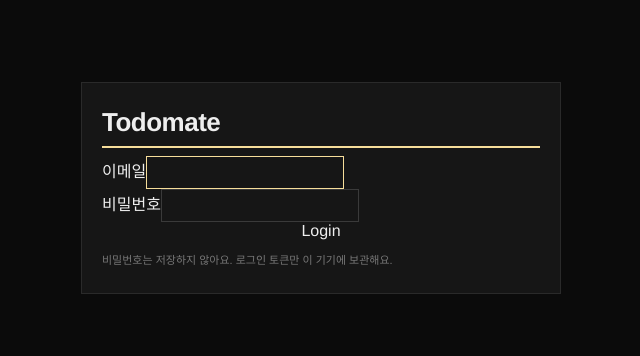
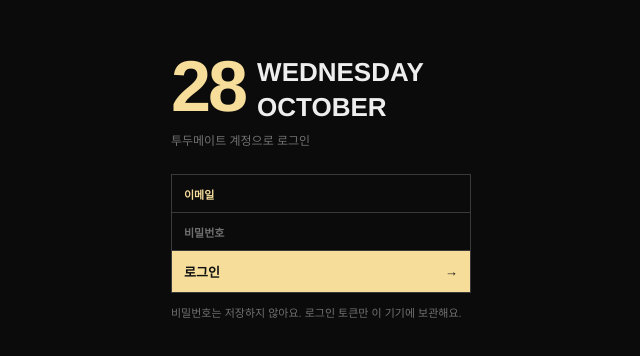
Before and after one commit to eheka78/todomate-desktop, a React (Vite) app: page / in a window 1280 px wide. Shown: the part 212-568 px from the top of the page, without its empty margins (319-959 px from the left). Built offline with nearby package versions, Linux system fonts and the light colour scheme; no server answers.

Commit message:
feat: 로그인 화면과 토스트를 붙은 버튼 디자인으로 통일

```diff
--- a/src/App.tsx
+++ b/src/App.tsx
@@ -20,7 +20,7 @@ type TodoScreenProps = {
 
 function TodoScreen({ token, onLogout, theme }: TodoScreenProps) {
   const [selected, setSelected] = useState(() => new Date());
-  const { toast, show, dismiss } = useToast();
+  const { toast, show, showError, dismiss } = useToast();
 
   const [range, setRange] = useState<{ from: number; to: number } | null>(
     null,
@@ -30,7 +30,7 @@ function TodoScreen({ token, onLogout, theme }: TodoScreenProps) {
   const { goals, todos, loading, add, toggle, edit, remove } = useTodos({
     token,
     date,
-    onError: show,
+    onError: showError,
     onSessionLost: onLogout,
   });
   const stats = useDayStats({ token, range, date, todos, loading });
--- a/src/components/LoginScreen.tsx
+++ b/src/components/LoginScreen.tsx
@@ -34,14 +34,28 @@ export default function LoginScreen({ onLogin, notice }: Props) {
     }
   }
 
+  const today = new Date();
+  const weekday = today
+    .toLocaleDateString("en-US", { weekday: "long" })
+    .toUpperCase();
+  const month = today
+    .toLocaleDateString("en-US", { month: "long" })
+    .toUpperCase();
+
   return (
     <main className="login">
-      <form className="card login-card" onSubmit={submit}>
-        <div className="card-title">
-          <b>Todomate</b>
+      <form className="login-col" onSubmit={submit}>
+        <div className="big-date">
+          <span className="big-date-num">{today.getDate()}</span>
+          <span className="big-date-text">
+            <span>{weekday}</span>
+            <span>{month}</span>
+          </span>
         </div>
-        <label>
-          이메일
+        <p className="login-hello">투두메이트 계정으로 로그인</p>
+        <div className="login-box">
+          <label className="login-field">
+            <span>이메일</span>
             <input
               type="email"
               value={email}
@@ -50,8 +64,8 @@ export default function LoginScreen({ onLogin, notice }: Props) {
               required
             />
           </label>
-        <label>
-          비밀번호
+          <label className="login-field">
+            <span>비밀번호</span>
             <input
               type="password"
               value={password}
@@ -59,10 +73,12 @@ export default function LoginScreen({ onLogin, notice }: Props) {
               required
             />
           </label>
+          <button className="login-submit" disabled={busy}>
+            <span>{busy ? "로그인 중…" : "로그인"}</span>
+            <span aria-hidden>→</span>
+          </button>
+        </div>
         {error && <p className="login-error">{error}</p>}
-        <button className="primary" disabled={busy}>
-          {busy ? "로그인 중…" : "Login"}
-        </button>
         <p className="login-note">
           비밀번호는 저장하지 않아요. 로그인 토큰만 이 기기에 보관해요.
         </p>
--- a/src/components/Toast.tsx
+++ b/src/components/Toast.tsx
@@ -5,7 +5,16 @@ type Props = { toast: ToastState | null; onDismiss: () => void };
 export default function Toast({ toast, onDismiss }: Props) {
   if (!toast) return null;
   return (
-    <div className="toast" role="status" key={toast.id}>
+    <div
+      className={`toast${toast.error ? " error" : ""}`}
+      role={toast.error ? "alert" : "status"}
+      key={toast.id}
+    >
+      {toast.error && (
+        <span className="toast-mark" aria-hidden>
+          !
+        </span>
+      )}
       <span>{toast.message}</span>
       {toast.action && (
         <button
@@ -14,7 +23,7 @@ export default function Toast({ toast, onDismiss }: Props) {
             onDismiss();
           }}
         >
-          {toast.action.label}
+          {toast.action.label} ↺
         </button>
       )}
     </div>
--- a/src/hooks/useToast.ts
+++ b/src/hooks/useToast.ts
@@ -3,6 +3,7 @@ import { useCallback, useEffect, useRef, useState } from "react";
 export type ToastState = {
   id: number;
   message: string;
+  error?: boolean;
   action?: { label: string; run: () => void };
 };
 
@@ -17,13 +18,24 @@ export function useToast() {
     setToast(null);
   }, []);
 
-  const show = useCallback((message: string, action?: ToastState["action"]) => {
+  const open = useCallback((next: Omit<ToastState, "id">) => {
     window.clearTimeout(timer.current);
-    setToast({ id: Date.now(), message, action });
+    setToast({ id: Date.now(), ...next });
     timer.current = window.setTimeout(() => setToast(null), TOAST_MS);
   }, []);
 
+  const show = useCallback(
+    (message: string, action?: ToastState["action"]) =>
+      open({ message, action }),
+    [open],
+  );
+
+  const showError = useCallback(
+    (message: string) => open({ message, error: true }),
+    [open],
+  );
+
   useEffect(() => () => window.clearTimeout(timer.current), []);
 
-  return { toast, show, dismiss };
+  return { toast, show, showError, dismiss };
 }
```
Lines whose indentation alone changed are shown as unchanged.
